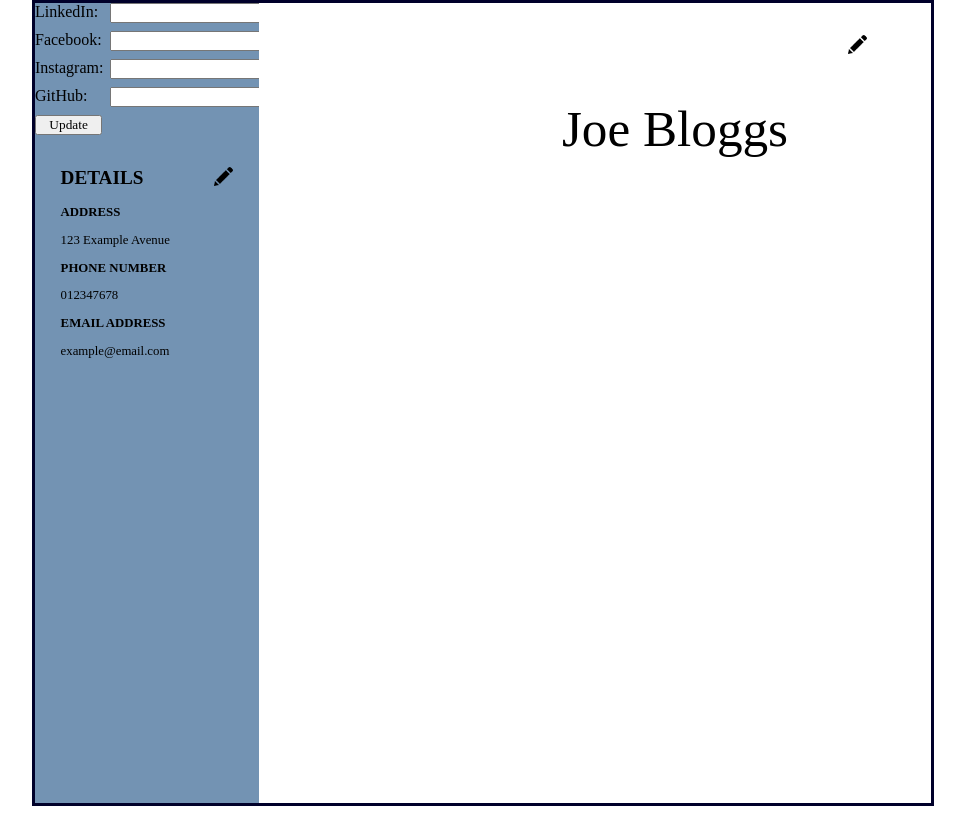
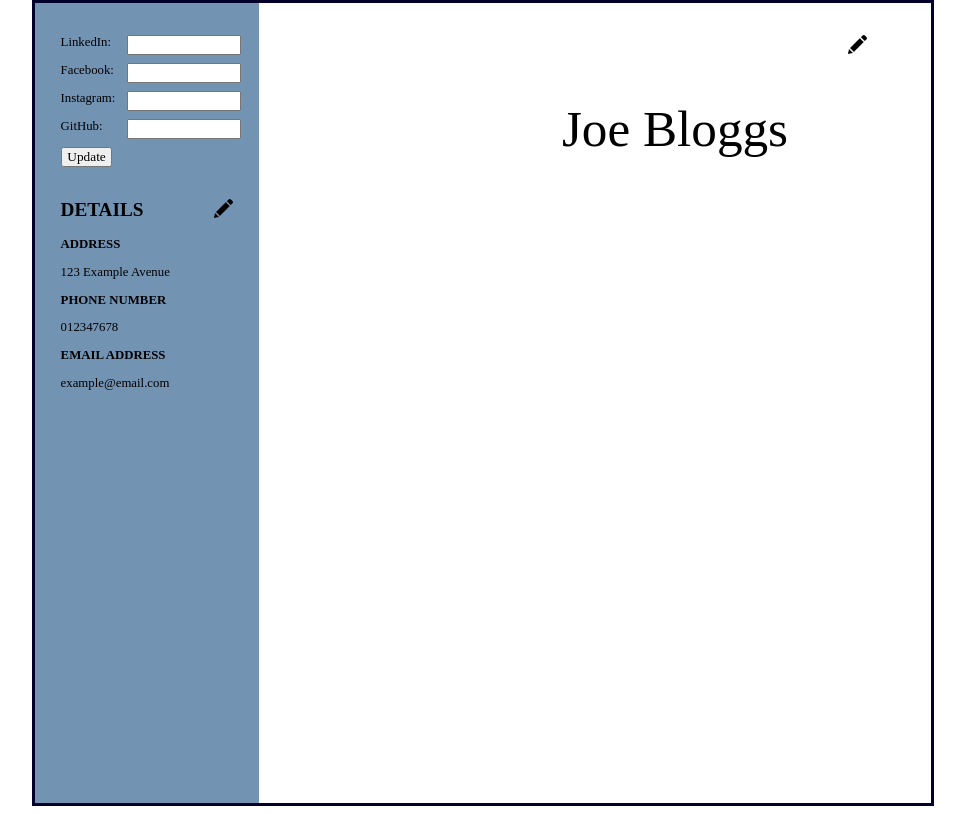
Before and after one commit to dwright1989/cv-app, a React (Create React App) app: page / in a window 1280 px wide. Both pictures are taken after a click on the picture 380 px from the left and 44 px from the top of the page. Shown: the whole page, without its empty margins (157-1122 px from the left). Built offline with nearby package versions, Linux system fonts and the light colour scheme; a web font is replaced by a local one.

Commit message:
CSS for edit socials

```diff
--- a/src/Components/Socials.js
+++ b/src/Components/Socials.js
@@ -45,25 +45,25 @@ export default function Socials() {
 
             <div id="socials">
                 {!socials.previewDisplay && <form id="socialsForm" className ="form" onSubmit={handleSubmit}>
-                   LinkedIn: <input id="editLinkedInField"
+                   LinkedIn: <input id="editLinkedInField" className="socialsFormItem"
                         type="text"
                         name="linkedIn"
                         onChange={handleChange}
                         value={socials.linkedIn}
                     />
-                    Facebook: <input id="editFacebookField"
+                    Facebook: <input id="editFacebookField" className="socialsFormItem"
                         type="text"
                         name="facebook"
                         onChange={handleChange}
                         value={socials.facebook}
                     />
-                     Instagram: <input id="editInstagramField"
+                     Instagram: <input id="editInstagramField" className="socialsFormItem"
                         type="text"
                         name="instagram"
                         onChange={handleChange}
                         value={socials.instagram}
                     />
-                    GitHub: <input id="editGitHubField"
+                    GitHub: <input id="editGitHubField" className="socialsFormItem"
                         type="text"
                         name="gitHub"
                         onChange={handleChange}
--- a/src/Styles/App.css
+++ b/src/Styles/App.css
@@ -114,11 +114,15 @@
     gap: 1vw;
 }
 
+#socials{
+    padding: 4vh 2vw 0vw 2vw;
+    font-size: 1vw;
+}
+
 #socialsDiv{
-    padding: 4vh 2vw 0vw 2vw;
     overflow:hidden;
     clear: both;
-    font-size: 1vw;
+
 }
 
 #socialLinksDiv{
@@ -128,3 +132,8 @@
 .url{
     padding-top: 0.5vh;
 }
+
+
+.socialsFormItem{
+    margin-left: 0.5vw;
+}
```
